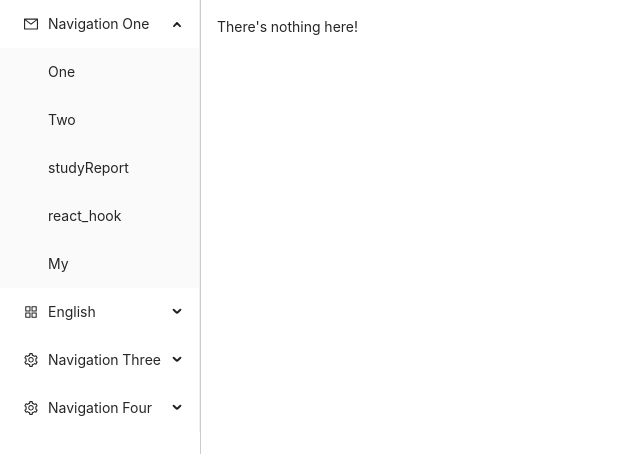
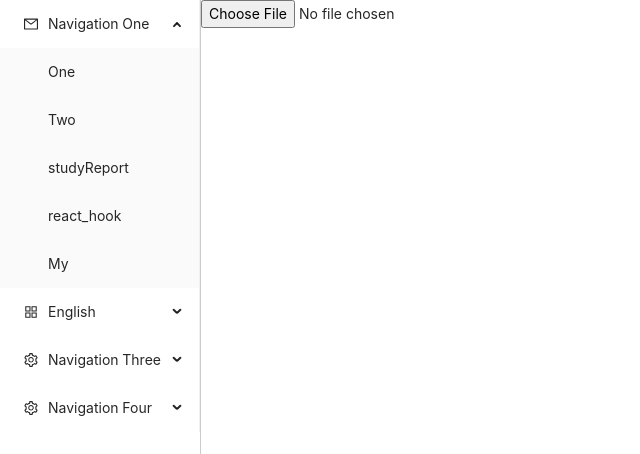
Before and after one commit to 0522skylar/electron-vite-demo, a React (Vite) app: page /#/pdf2html in a window 1280 px wide. Before the commit this address led to /#/. Shown: the top 454 px of the page, without its empty margins (0-640 px from the left). Built offline with nearby package versions, Linux system fonts and the light colour scheme.

Commit message:
feat: 新增pdf2html模块

```diff
--- a/package.json
+++ b/package.json
@@ -1,10 +1,10 @@
 {
-  "name": "electron-vite-react",
+  "name": "electron-vite-react-project",
   "productName": "Electron",
   "private": true,
   "version": "2.0.0",
   "description": "Vite React Electron boilerplate.",
-  "author": "草鞋没号 <308487730@qq.com>",
+  "author": "tiantian",
   "license": "MIT",
   "main": "dist/electron/main/index.js",
   "scripts": {
@@ -17,7 +17,7 @@
   "dependencies": {
     "animate.css": "^4.1.1",
     "antd": "^4.21.2",
-    "axios": "^0.27.1",
+    "axios": "^0.27.2",
     "better-scroll": "^1.15.2",
     "electron-store": "^8.0.1",
     "lodash-es": "^4.17.21",
--- a/src/router/index.tsx
+++ b/src/router/index.tsx
@@ -12,6 +12,7 @@ import NoServer from '../views/Error/noServer'
 import WordStudy from '../views/WordStudy'
 import My from '../views/My'
 import ListShuffler from '../views/Animation'
+import PdfToHtml from '../views/pdfTohtml'
 
 interface IRoute {
   path: string;
@@ -86,9 +87,14 @@ export const router: Array<IRoute> = [
     name: 'My',
     element: <My />,
   },
-  // {
-  //   path: 'animate',
-  //   name: 'Animate',
-  //   element: <ListShuffler />,
-  // }
+  {
+    path: 'animate',
+    name: 'Animate',
+    element: <ListShuffler />,
+  },
+  {
+    path: 'pdf2html',
+    name: 'pdf2html',
+    element: <PdfToHtml />
+  }
 ];
--- a/src/views/Menu/index.tsx
+++ b/src/views/Menu/index.tsx
@@ -47,7 +47,7 @@ const items: MenuItem[] = [
   getItem('English', 'sub2', <AppstoreOutlined />, [
     getItem(SubMenuType(router[5]), '5'),
     getItem(SubMenuType(router[6]), '6'),
-    getItem(SubMenuType(router[7]), '13'),
+    getItem(SubMenuType(router[7]), '777'),
     getItem('Submenu', 'sub3', null, [getItem(SubMenuType(router[11]), '7'), getItem('Option 8', '8')]),
   ]),
   getItem('Navigation Three', 'sub4', <SettingOutlined />, [
@@ -55,7 +55,8 @@ const items: MenuItem[] = [
     getItem(SubMenuType(router[9]), '10'),
     getItem(SubMenuType(router[10]), '11'),
   ]),getItem('Navigation Four', 'sub5', <SettingOutlined />, [
-    // getItem(SubMenuType(router[13]), '13'),
+    getItem(SubMenuType(router[13]), '13'),
+    getItem(SubMenuType(router[14]), '14'),
   ]),];
 
 // submenu keys of first level
--- /dev/null
+++ b/src/views/pdfTohtml/index.tsx
@@ -0,0 +1,27 @@
+import React, { createContext, useRef, useState } from 'react'
+// import pdf2html from 'pdf2html' // 引用了fs模块，不支持在浏览器中使用
+
+
+export default function PdfToHtml() {
+  const [activeIndex, setActiveIndex] = useState(0)
+
+  const pdfTohtml = (event) => {
+    const file = event.target.value
+    // console.log(file)
+    // pdf2html.html(file, (err, html) => {
+    //     if (err) {
+    //         console.error('Conversion error: ' + err)
+    //     } else {
+    //         console.log(html)
+    //     }
+    // })
+  }
+
+  return (
+    <>
+      <div title='pdf' className='myTabs'>
+        <input type="file" name="上传pdf文件" id="pdf" onChange={pdfTohtml}/>
+      </div>
+    </>
+  )
+}
```
Also changed, not shown: 1 other file (tests, documents, lock files or other folders).
